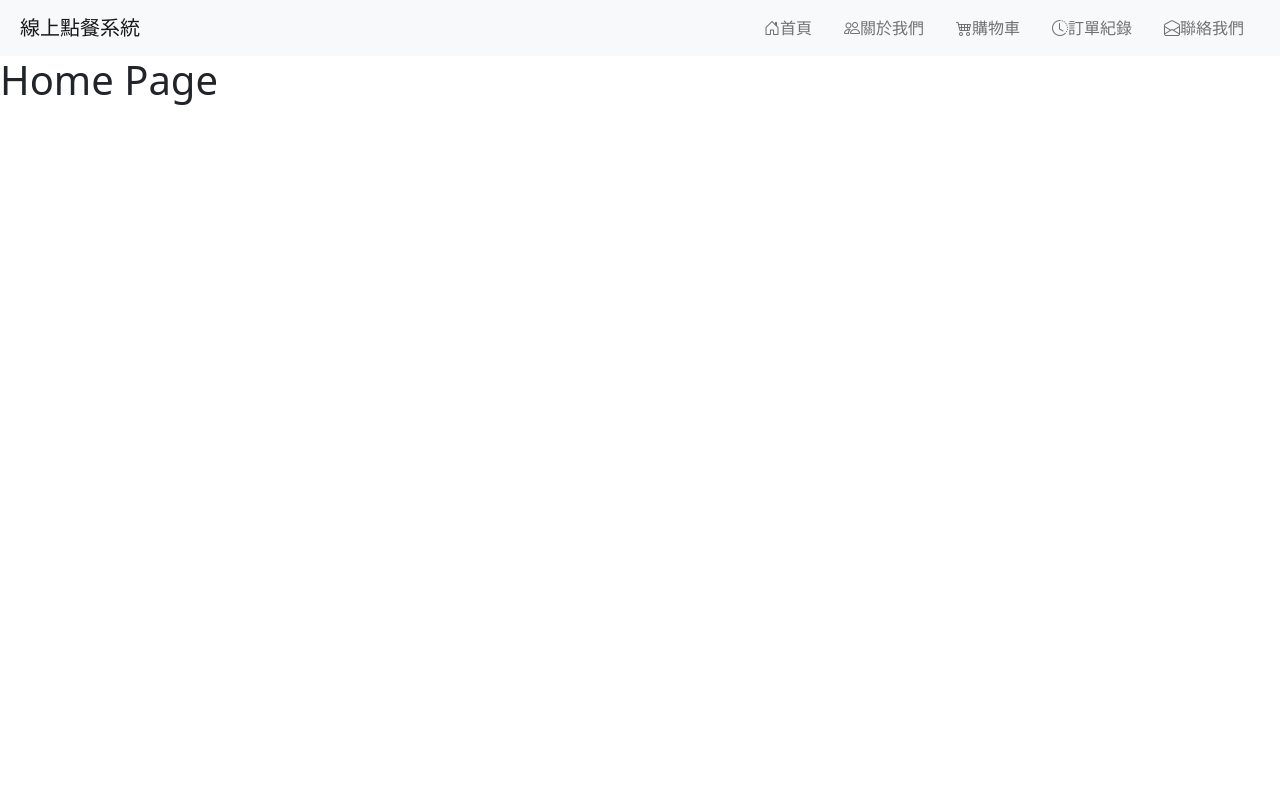
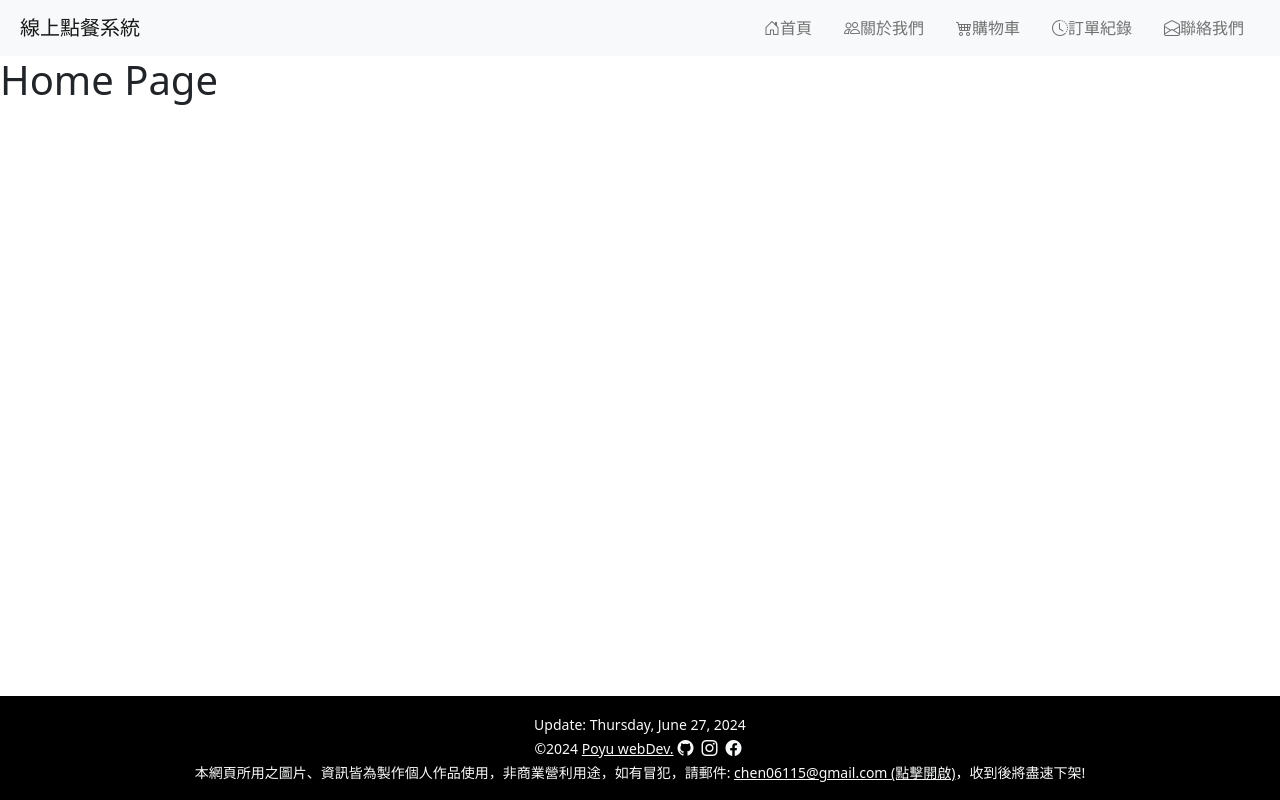
Before and after one commit to poyu105/OrderSystem, a React (Vite) app: page / in a window 1280 px wide. Built offline with nearby package versions, Linux system fonts and the light colour scheme.

Commit message:
新增Footer-Conponent

```diff
--- a/src/App.jsx
+++ b/src/App.jsx
@@ -6,11 +6,13 @@ import Orders from './pages/Orders';
 import About from './pages/About';
 import Contact from './pages/Contact';
 import Navbar from './components/Navbar';
+import Footer from './components/Footer';
 
 function App() {
   return (
     <Router>
       <Navbar />
+      <Footer />
       <Routes>
         {/* 重定向 /OrderSystem 到 /home */}
         <Route path="/OrderSystem" element={<Navigate to="/" replace />} />
@@ -22,6 +24,7 @@ function App() {
         <Route path="/contact" element={<Contact />} />
       </Routes>
     </Router>
+
   );
 }
 
--- /dev/null
+++ b/src/components/Footer.jsx
@@ -0,0 +1,43 @@
+import React, { useState, useEffect } from 'react';
+
+function Footer() {
+    const [lastModifiedDate, setLastModifiedDate] = useState('');
+
+    useEffect(() => {
+    const date = new Date(document.lastModified);
+    setLastModifiedDate(formatDate(date));
+    }, []);
+
+    const formatDate = (date) => {
+    const days = ['Sunday', 'Monday', 'Tuesday', 'Wednesday', 'Thursday', 'Friday', 'Saturday'];
+    const months = ['January', 'February', 'March', 'April', 'May', 'June', 'July', 'August', 'September', 'October', 'November', 'December'];
+
+    const day = days[date.getDay()];
+    const month = months[date.getMonth()];
+    const dayOfMonth = date.getDate();
+    const year = date.getFullYear();
+
+    return `${day}, ${month} ${dayOfMonth}, ${year}`;
+    };
+
+    return (
+    <footer className="bg-black text-light w-100 text-center position-absolute bottom-0">
+    <div className="container my-3">
+    <small className="lastModifiedDate text-center">Update: {lastModifiedDate}</small><br/>
+    <small>&copy;2024 <a className="text-center link-opacity-75-hover link-light link-offset-2 link-offset-3-hover link-underline-opacity-75" href="#" target="_blank">Poyu webDev.</a></small>
+    <span>
+    <a className="link-light m-1 link-opacity-75-hover" href="https://github.com/poyu105" target="_blank"><i className="bi bi-github"></i></a>
+    </span>
+    <span>
+    <a className="link-light m-1 link-opacity-75-hover" href="https://www.instagram.com/ch_03105?igsh=Z2oxNDQ4MHZ5dm53&utm_source=qr" target="_blank"><i className="bi bi-instagram"></i></a>
+    </span>
+    <span>
+    <a className="link-light m-1 link-opacity-75-hover" href="https://www.facebook.com/profile.php?id=100015264487352" target="_blank"><i className="bi bi-facebook"></i></a>
+    </span><br/>
+    <small>本網頁所用之圖片、資訊皆為製作個人作品使用，非商業營利用途，如有冒犯，請郵件: <a className="text-center link-opacity-75-hover link-light link-offset-2 link-offset-3-hover link-underline-opacity-75" href="mailto:chen06115@gmail.com">chen06115@gmail.com (點擊開啟)</a>，收到後將盡速下架!</small>
+    </div>
+    </footer>
+    );
+};
+
+export default Footer;
```
